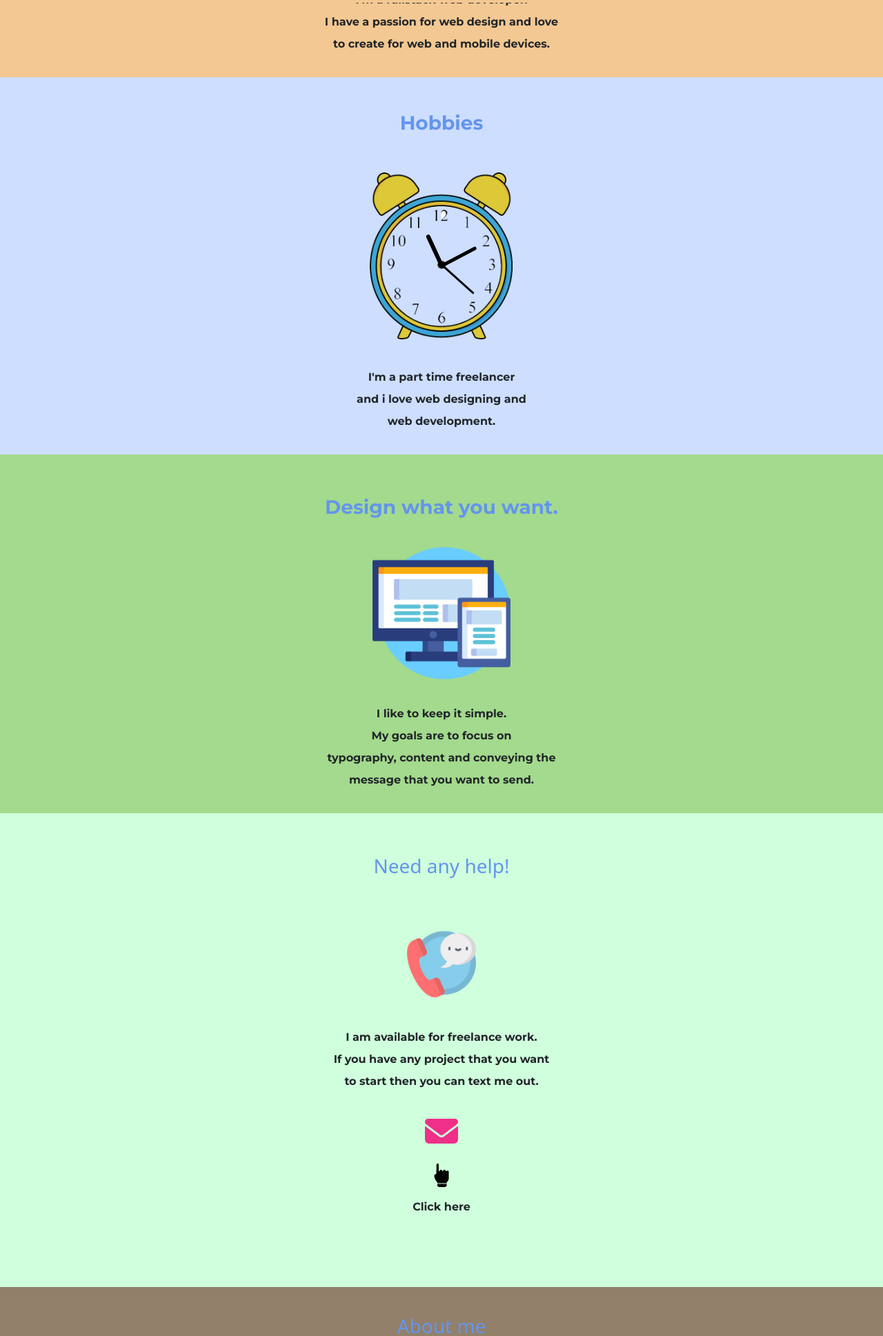
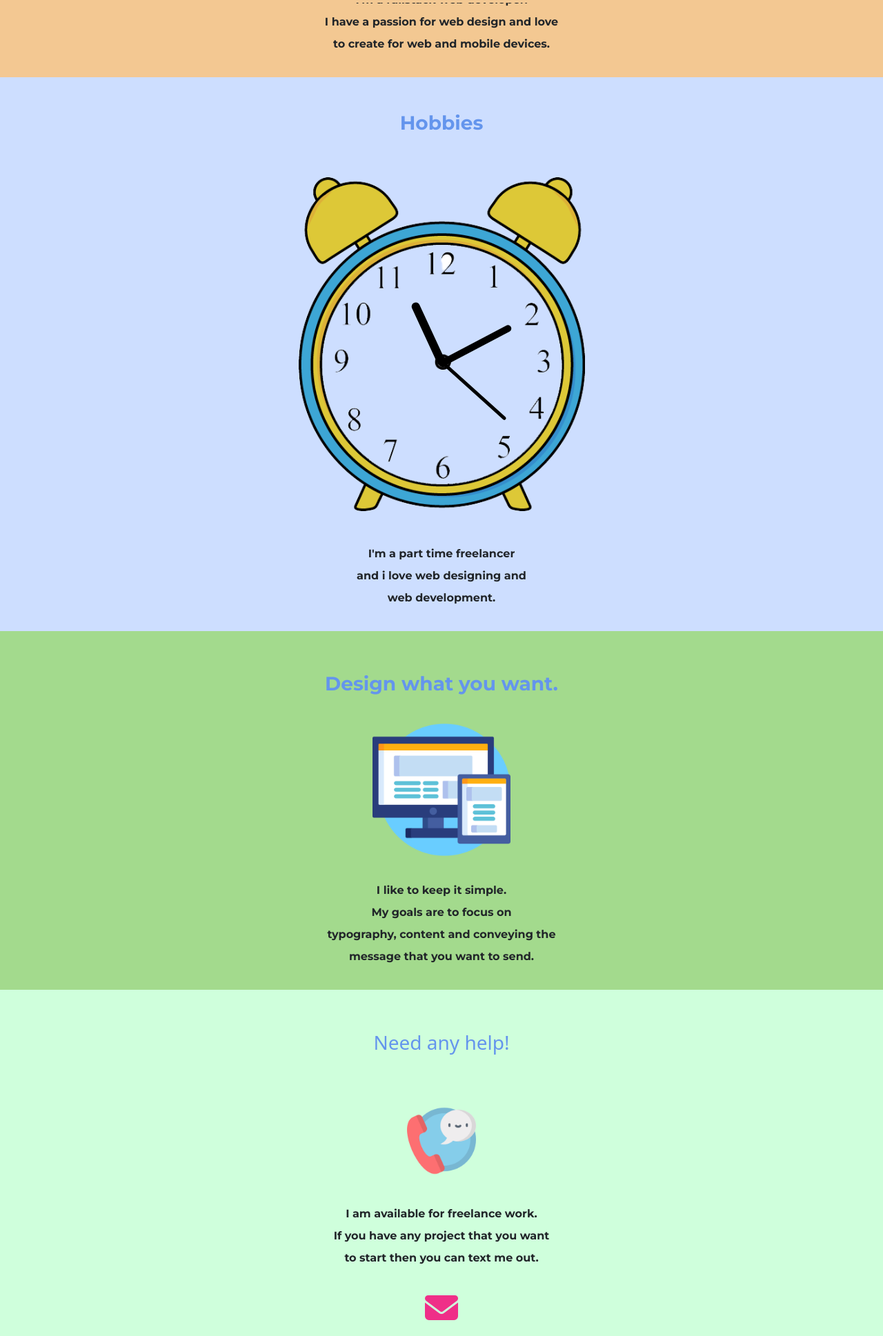
Before and after one commit to Rupesh1610/My-website, a PHP site: page / in a window 1280 px wide. Shown: the part 322-2259 px from the top of the page at 69% size. Run offline with PHP 8.4, Linux system fonts and the light colour scheme; some libraries are stand-ins or nearby versions; some web fonts are replaced.

Commit message:
update index.css

```diff
--- a/index.css
+++ b/index.css
@@ -61,8 +61,8 @@ p{
 
 #clockcontainer{
     position: relative;
-    height: 20vw;
-    width: 20vw;
+    height: 40vw;
+    width: 40vw;
 	background-color: #CDDEFF;
     background: url(clock-image.png) no-repeat center;
     background-size: 81%;
```
